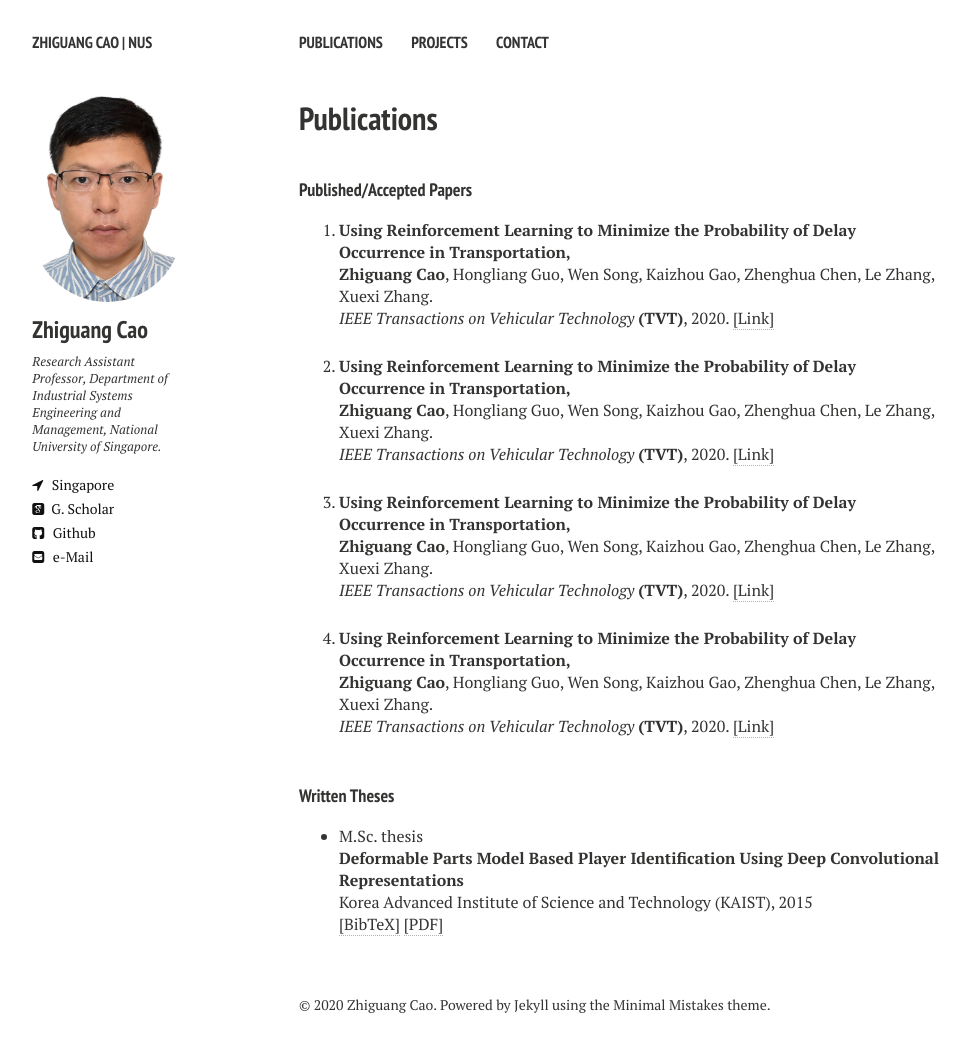
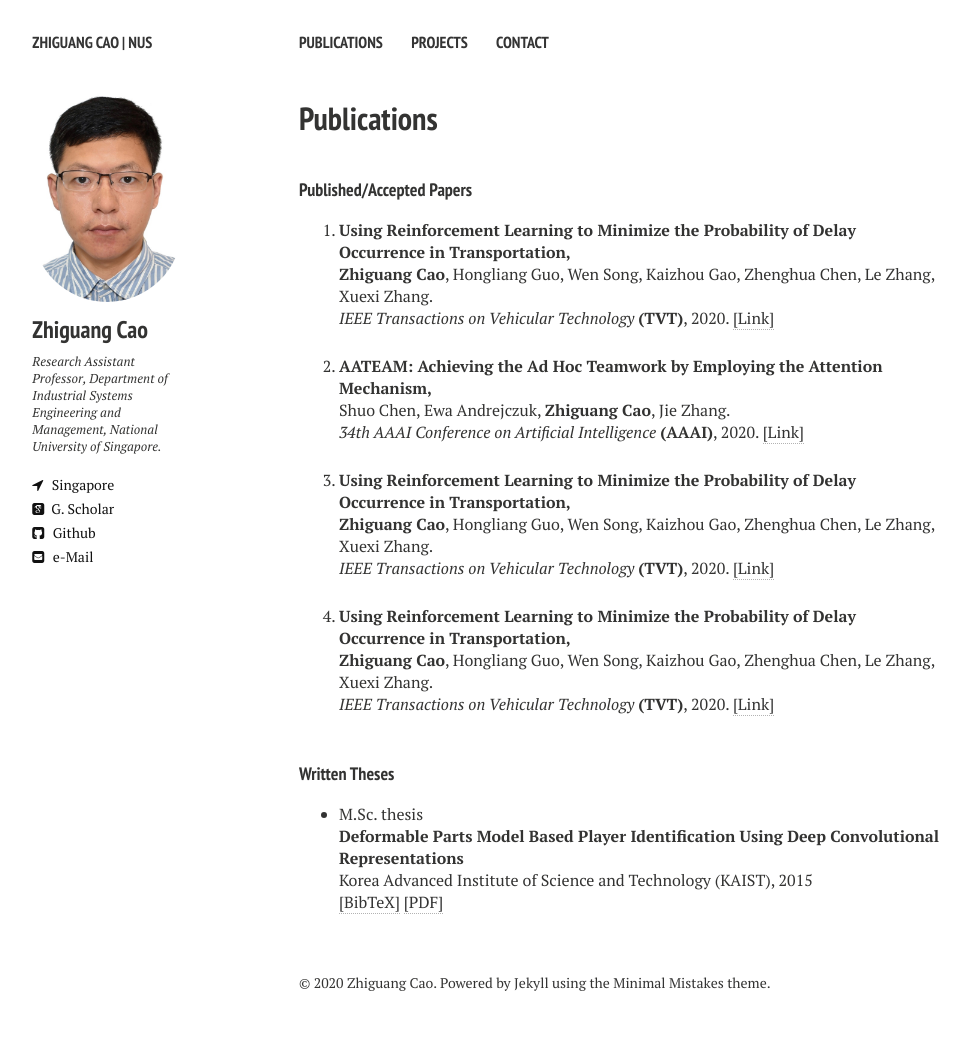
Before and after one commit to zhiguangcaosg/zhiguangcaosg.github.io, a Jekyll site: the page built from publications.md, in a window 1280 px wide. Shown: the whole page, without its empty margins (21-990 px from the left). Built offline with Jekyll 4.4.1, drawn with Linux system fonts in a browser that asks for light colours; nearby versions of some CDN libraries; after the commit the page ends 1041 px from its top, so only the background shows below that.

Commit message:
Update publications.html

```diff
--- a/_layouts/publications.html
+++ b/_layouts/publications.html
@@ -97,9 +97,9 @@ div.bibtex pre { font-size: 75%; overflow: auto;  width: 100%; padding: 0em 0em;
 
 <li>
 <p>
-<b>Using Reinforcement Learning to Minimize the Probability of Delay Occurrence in Transportation,</b>
-<br><b>Zhiguang Cao</b>, Hongliang Guo, Wen Song, Kaizhou Gao, Zhenghua Chen, Le Zhang, Xuexi Zhang.<br>
-<i>IEEE Transactions on Vehicular Technology</i> <b>(TVT)</b>, 2020. <a href="https://ieeexplore.ieee.org/document/8952783" target="_blank">[Link]</a>
+<b>AATEAM: Achieving the Ad Hoc Teamwork by Employing the Attention Mechanism,</b>
+<br>Shuo Chen, Ewa Andrejczuk, <b>Zhiguang Cao</b>, Jie Zhang.<br>
+<i>34th AAAI Conference on Artificial Intelligence</i> <b>(AAAI)</b>, 2020. <a href="https://zhiguangcaosg.github.io/publications/">[Link]</a>
 </p>
 </li>
 
```
